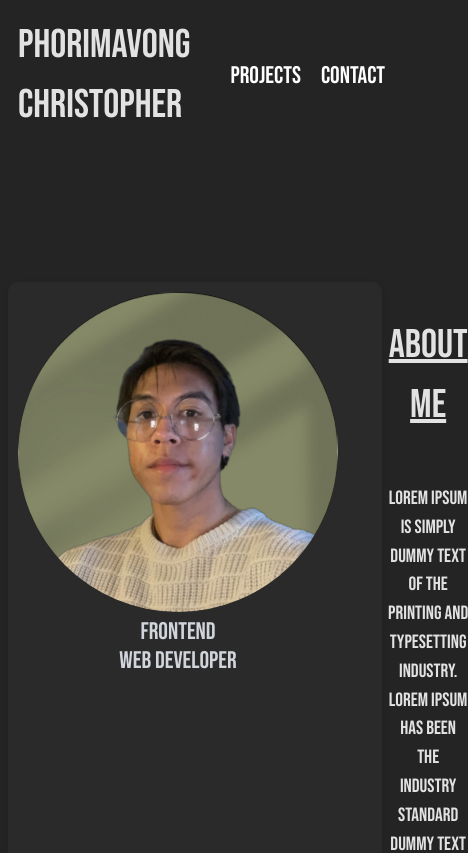
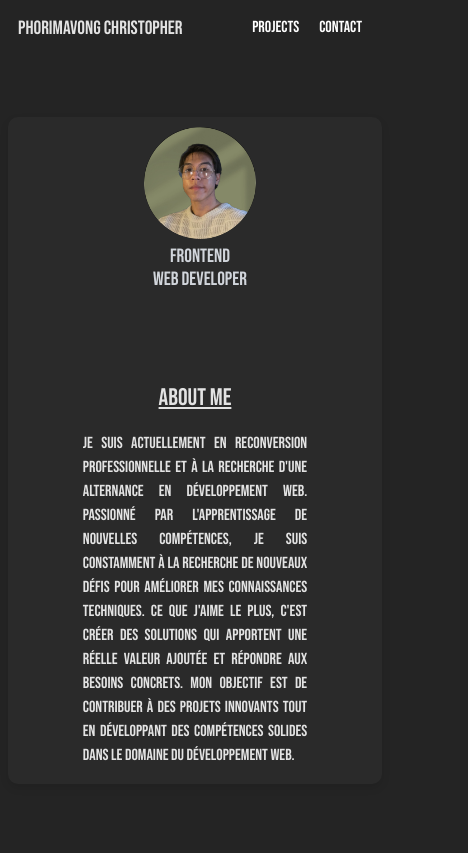
Before and after one commit to tophertaro/Portfolio, a React (Vite) app: page / in a window 390 px wide. Shown: the top 853 px of the page, 468 px wide, since content can reach past the window. Built offline with nearby package versions, Linux system fonts and the light colour scheme.

Commit message:
mobile done

```diff
--- /dev/null
+++ b/src/App-mobile.css
@@ -0,0 +1,57 @@
+/* MOBILE */
+
+@media (max-width: 660px) {
+
+  h2 {
+    font-size: 1.5rem
+  }
+
+  p {
+    font-size: 1rem;
+  }
+
+  .logo h1 {
+    font-size: 1.2rem;
+  }
+
+  .navlink ul {
+    font-size: 1rem;
+  }
+
+  .aboutme-card {
+    flex-direction: column;
+    margin-top: 60px;
+  }
+  .profile img {
+    width: 30%;
+  }
+
+  .profile-title {
+    font-size: 1.2rem;
+  }
+
+  .aboutme-content {
+    margin-left: auto;
+    margin-right: auto;
+    text-align: justify;
+  }
+
+  .aboutme-content h2 {
+    margin-bottom: 10px;
+  }
+
+  .projects-grid {
+    display: flex;
+    flex-direction: column;
+    align-items: center;
+    gap: 20px;
+    padding-top: 30px;
+    justify-items: center;
+  }
+
+  .contact-form-container {
+    width: 80%;
+    margin-top: 50px;
+    margin-bottom: 50px;
+  }
+}
--- a/src/App.css
+++ b/src/App.css
@@ -13,7 +13,7 @@ h2 {
 }
 
 p {
-  font-size: 1.2rem;
+  font-size: 1.3rem;
 }
 /* HEADER */
 
@@ -251,7 +251,7 @@ p {
   padding: 30px;
   width: 100%;
   max-width: 600px;
-  margin: 10rem auto;
+  margin: 10rem auto ;
   text-align: center;
 }
 
--- a/src/App.jsx
+++ b/src/App.jsx
@@ -11,6 +11,7 @@ import Footer from './components/Footer'
 
 import profileImg from './assets/profile-picture.jpeg'
 import './App.css'
+import './App-mobile.css'
 
 
 
--- a/src/components/Aboutme.jsx
+++ b/src/components/Aboutme.jsx
@@ -1,7 +1,7 @@
 
 function AboutMe({profileImg}) {
 
-  const aboutMeText = 'Lorem Ipsum is simply dummy text of the printing and typesetting industry. Lorem Ipsum has been the industry standard dummy text ever since the 1500s, when an unknown printer took a galley of type and scrambled it to make a type specimen book. It has survived not only five centuries, but also the leap into electronic typesetting, remaining essentially unchanged. It was popularised in the 1960s with the release of Letraset sheets containing Lorem Ipsum passages, and more recently with desktop publishing software like Aldus PageMaker including versions of Lorem Ipsum.'
+  const aboutMeText = 'Je suis actuellement en reconversion professionnelle et à la recherche d\'une alternance en développement web. Passionné par l\'apprentissage de nouvelles compétences, je suis constamment à la recherche de nouveaux défis pour améliorer mes connaissances techniques. Ce que j\'aime le plus, c\'est créer des solutions qui apportent une réelle valeur ajoutée et répondre aux besoins concrets. Mon objectif est de contribuer à des projets innovants tout en développant des compétences solides dans le domaine du développement web.'
 
   return(
     <div className="aboutme-card">
--- a/src/components/Projects.jsx
+++ b/src/components/Projects.jsx
@@ -12,7 +12,7 @@ function Projects() {
     {
       id: 1,
       title: "Portfolio Architecte",
-      description: "Ajout de fonctionnalités JavaScript sur un site de portfolio d'architecte.",
+      description: "Ajout de fonctionnalités JavaScript sur un site de portfolio d'architecte, permettant la connexion, l'ajout et suppression de projet.",
       imageUrl: sophieBluel,
       link: "https://projet-3-oc.vercel.app/"
     },
```
